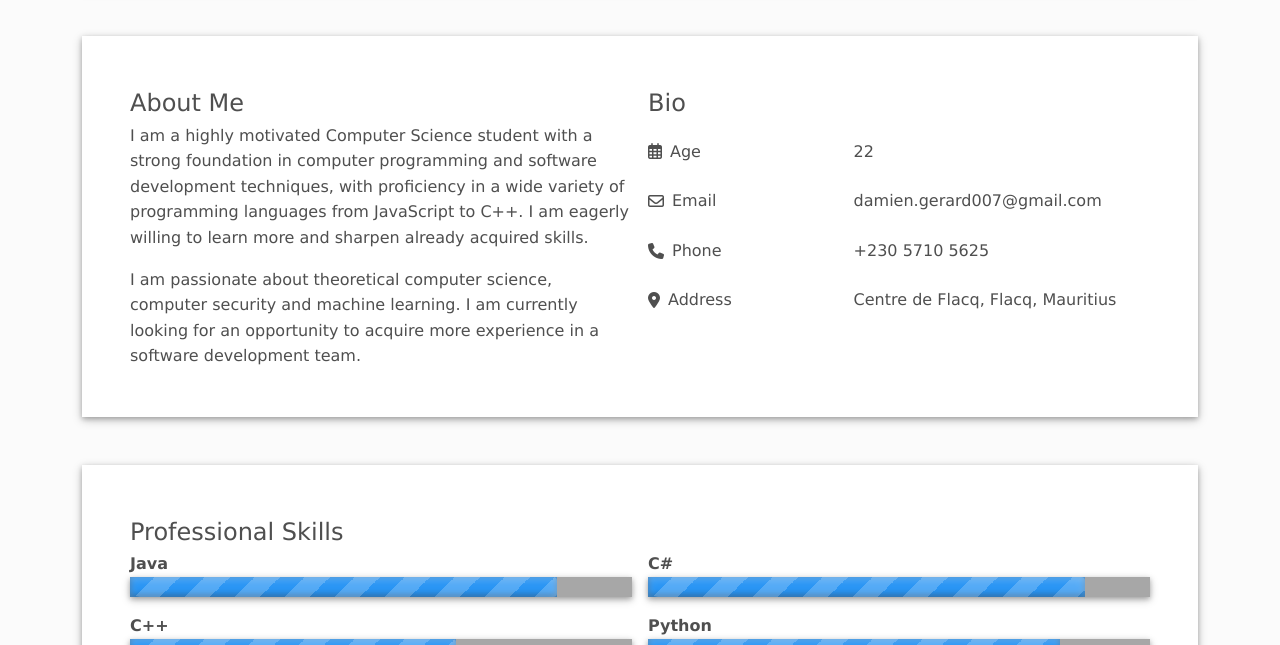
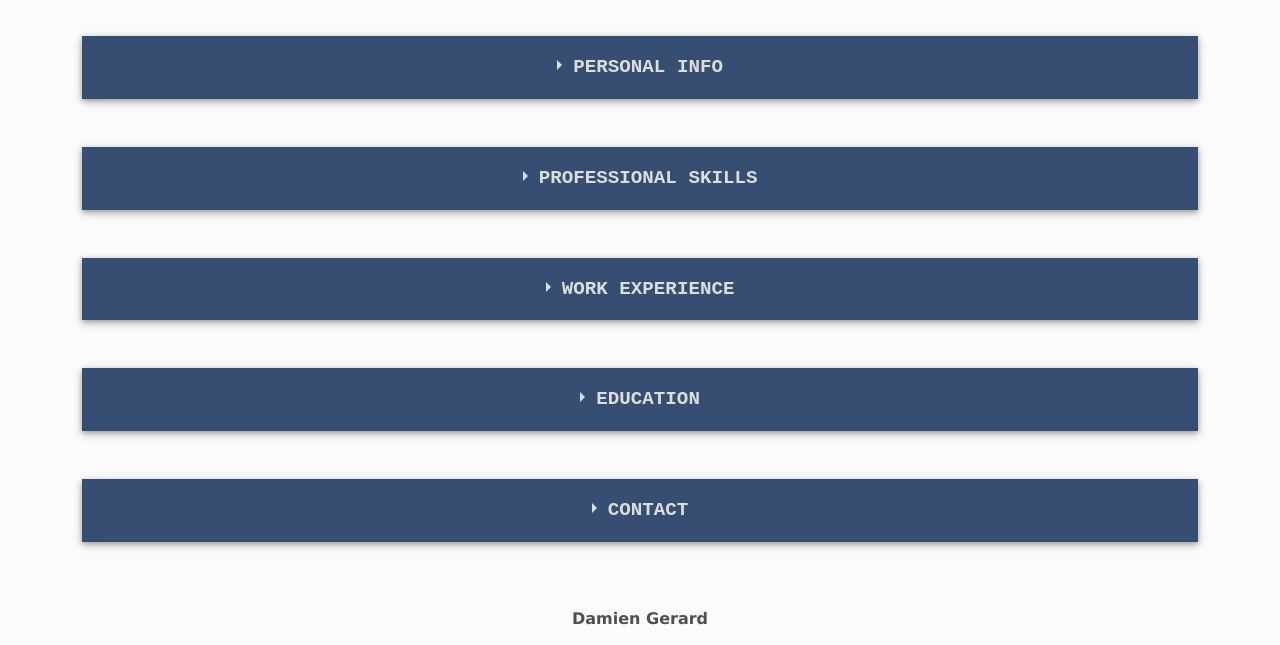
Before and after one commit to DamienGerard/Portfolio_website, a plain HTML site: page index.html in a window 1280 px wide. Shown: the part 663-1308 px from the top of the page. Drawn offline with Linux system fonts and the light colour scheme.

Commit message:
Collapsible menu successfully implemented

```diff
--- a/index.html
+++ b/index.html
@@ -7,6 +7,7 @@
   <script src="https://kit.fontawesome.com/e279e577b6.js" crossorigin="anonymous"></script>
   <link rel="stylesheet" href="styles/main.css">
   <link rel="stylesheet" href="styles/progress_bar.css">
+  <link rel="stylesheet" href="styles/collapsible.css">
   <title>Damien GERARD</title>
 </head>
 <body>
@@ -27,6 +28,7 @@
     </div>
   </header>
   <main class="container">
+
     <section id="intro">
       <img src="assets/images/avatar.png" alt="avatar image" class="avatar">
       <h1>Damien Gerard</h1>
@@ -46,7 +48,11 @@
         <button class="hire-me-btn"><a href="#contact" style="color: inherit; text-decoration: none;">Hire me</a></button>
       </div>
     </section>
-    <section id="about">
+
+    <section class="wrap-collabsible wrap-collabsible-section">
+      <input name="personal_info" id="personal_info" class="toggle" type="checkbox"> <label for="personal_info" class="lbl-toggle">Personal Info</label>
+      <div class="collapsible-content">
+         <div  id="about" class="content-inner">
           <div class="about-me">
             <h2>About Me</h2>
             <p>I am a highly motivated Computer Science student with a strong foundation in computer programming and software development techniques, with proficiency in a wide variety of programming languages from JavaScript to C++. I am eagerly willing to learn more and sharpen already acquired skills. </p>
@@ -61,9 +67,15 @@
               <div class="bio-key"><i class="fas fa-map-marker-alt"></i><span class="menu-title">Address</span></div><div class="bio-content">Centre de Flacq, Flacq, Mauritius</div>
             </div>
           </div>
+        </div>
+      </div>
    </section>
-    <section id="skills">
-      <h2>Professional Skills</h2>
+
+   <section class="wrap-collabsible wrap-collabsible-section">
+     <input name="professional_skills" id="professional_skills" class="toggle" type="checkbox"> <label for="professional_skills" class="lbl-toggle">Professional Skills</label>
+     <div class="collapsible-content">
+        <div  id="skills" class="content-inner">
+
           <div class="skills">
             <div class="skill">
               <h4 class="skill-name">Java</h4>
@@ -126,9 +138,14 @@
               </div>
             </div>
           </div>
+       </div>
+     </div>
   </section>
-    <section id="experience">
-      <h2>Work Experience</h2>
+
+  <section class="wrap-collabsible wrap-collabsible-section">
+    <input name="experiences" id="experiences" class="toggle" type="checkbox"> <label for="experiences" class="lbl-toggle">Work Experience</label>
+    <div class="collapsible-content">
+       <div  id="experience" class="content-inner">
         <div class="timeline">
           <div class="time-graphic">
             <div class="time-bullet"></div>
@@ -173,9 +190,14 @@
             </div>
           </div>
         </div>
+      </div>
+    </div>
  </section>
-    <section id="education">
-      <h2>Education</h2>
+
+ <section class="wrap-collabsible wrap-collabsible-section">
+   <input name="edu" id="edu" class="toggle" type="checkbox"> <label for="edu" class="lbl-toggle">Education</label>
+   <div class="collapsible-content">
+      <div  id="education" class="content-inner">
         <div class="timeline">
           <div class="time-graphic">
             <div class="time-bullet"></div>
@@ -187,13 +209,20 @@
             <div class="time-card-description">Lorem ipsum dolor, sit amet consectetur adipisicing elit. Eius quidem nam ea cum atque veritatis iusto fuga accusamus sed ut!</div>
           </div>
         </div>
+     </div>
+   </div>
 </section>
-    <section id="contact">
-      <h2>Contact</h2>
-      <div class="contact-content">
+
+<section class="wrap-collabsible wrap-collabsible-section">
+  <input name="cont" id="cont" class="toggle" type="checkbox"> <label for="cont" class="lbl-toggle">Contact</label>
+  <div class="collapsible-content">
+     <div  id="contact" class="content-inner">
+       <div class="timeline">
 
     </div>
+  </div>
 </section>
+
   </main>
   <footer class="footer">
     <div class="title">
--- /dev/null
+++ b/styles/collapsible.css
@@ -0,0 +1,56 @@
+input[type='checkbox'] {
+	display: none;
+}
+
+.lbl-toggle {
+	display: block;
+	font-weight: bold;
+	font-family: monospace;
+	font-size: 1.2rem;
+	text-transform: uppercase;
+	text-align: center;
+	padding: 1rem;
+	color: #DDD;
+	background: #072450ce;
+	cursor: pointer;
+	/*border-radius: 7px;*/
+	transition: all 0.25s ease-out;
+}
+
+.lbl-toggle:hover {
+	color: #FFF;
+}
+
+.lbl-toggle::before {
+	content: ' ';
+	display: inline-block;
+	border-top: 5px solid transparent;
+	border-bottom: 5px solid transparent;
+	border-left: 5px solid currentColor;
+	vertical-align: middle;
+	margin-right: .7rem;
+	transform: translateY(-2px);
+	transition: transform .2s ease-out;
+}
+
+.toggle:checked+.lbl-toggle::before {
+	transform: rotate(90deg) translateX(-3px);
+}
+
+.collapsible-content {
+	max-height: 0px;
+	overflow: hidden;
+	transition: max-height 0.3s ease-in-out;
+}
+
+.toggle:checked+.lbl-toggle+.collapsible-content {
+	max-height: 1000px;
+}
+
+.collapsible-content .content-inner {
+    padding: 2rem;
+}
+
+.collapsible-content p {
+	margin-bottom: 0;
+}
--- a/styles/main.css
+++ b/styles/main.css
@@ -67,6 +67,11 @@ nav ul{
 section{
     background-color: #fff;
     box-shadow: 0 2px 5px 0 rgba(0, 0, 0, 0.25),  0 3px 10px 0 rgba(0, 0, 0, 0.2);
+    padding: 3rem;
+}
+
+.wrap-collabsible-section{
+    padding: 0 !important;
 }
 section h2{
     font-weight: inherit;
@@ -75,7 +80,6 @@ section h2{
 section + section{
 
     margin: 3rem 0px;
-    padding: 3rem;
 }
 
 .socials .menu-title{
```
Lines whose indentation alone changed are shown as unchanged.
